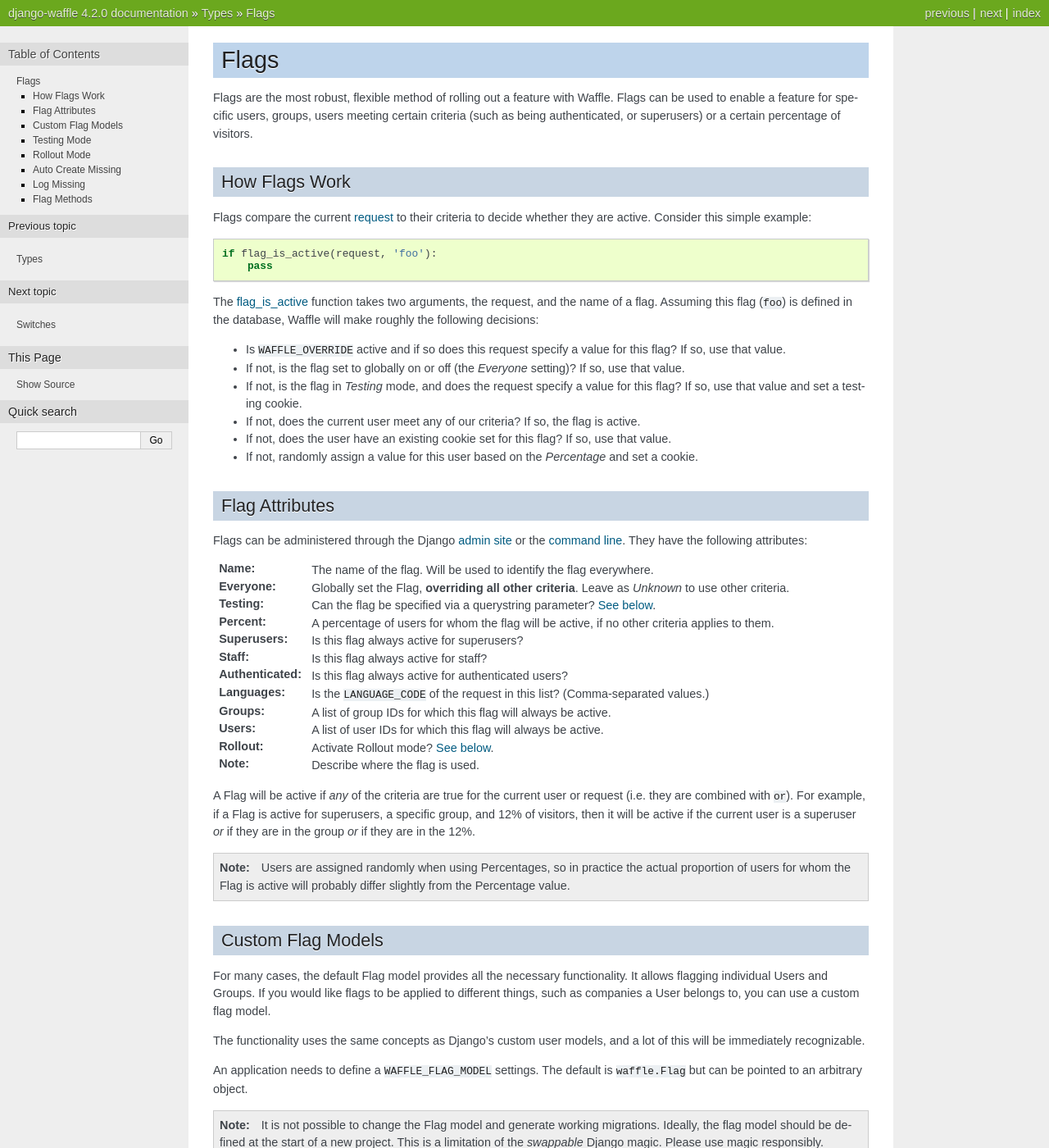
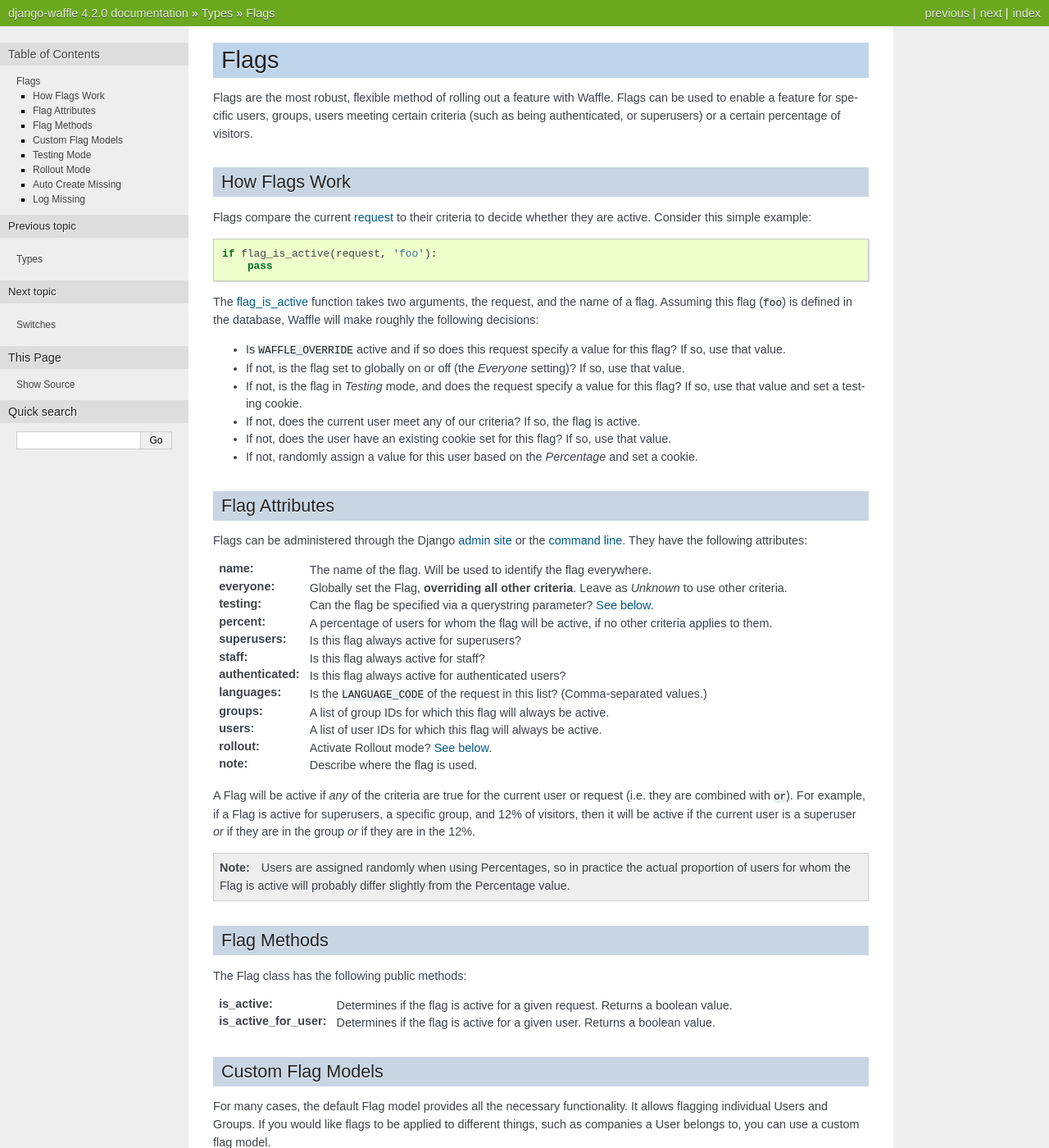
Before and after one commit to jazzband/django-waffle, a Sphinx documentation site: the page built from docs/types/flag.rst, in a window 1280 px wide and 1400 px high. Shown: the whole window at 82% size. Built offline with Sphinx 7.4.7, drawn with Linux system fonts in a browser that asks for light colours; some of the changed text lies outside the part shown.

Commit message:
format: typos and restructuring

```diff
--- a/docs/types/flag.rst
+++ b/docs/types/flag.rst
@@ -43,33 +43,33 @@
 Flags can be administered through the Django `admin site`_ or the
 :ref:`command line <usage-cli>`. They have the following attributes:
 
-:Name:
+:name:
     The name of the flag. Will be used to identify the flag everywhere.
-:Everyone:
+:everyone:
     Globally set the Flag, **overriding all other criteria**. Leave as
     *Unknown* to use other criteria.
-:Testing:
+:testing:
     Can the flag be specified via a querystring parameter? :ref:`See
     below <types-flag-testing>`.
-:Percent:
+:percent:
     A percentage of users for whom the flag will be active, if no other
     criteria applies to them.
-:Superusers:
+:superusers:
     Is this flag always active for superusers?
-:Staff:
+:staff:
     Is this flag always active for staff?
-:Authenticated:
+:authenticated:
     Is this flag always active for authenticated users?
-:Languages:
+:languages:
     Is the ``LANGUAGE_CODE`` of the request in this list?
     (Comma-separated values.)
-:Groups:
+:groups:
     A list of group IDs for which this flag will always be active.
-:Users:
+:users:
     A list of user IDs for which this flag will always be active.
-:Rollout:
+:rollout:
     Activate Rollout mode? :ref:`See below <types-flag-rollout>`.
-:Note:
+:note:
     Describe where the flag is used.
 
 A Flag will be active if *any* of the criteria are true for the current
@@ -84,6 +84,16 @@
     Users are assigned randomly when using Percentages, so in practice
     the actual proportion of users for whom the Flag is active will
     probably differ slightly from the Percentage value.
+
+Flag Methods
+============
+
+The Flag class has the following public methods:
+
+:is_active:
+    Determines if the flag is active for a given request. Returns a boolean value.
+:is_active_for_user:
+    Determines if the flag is active for a given user. Returns a boolean value.
 
 
 .. _types-flag-custom-model:
```
Also changed, not shown: other parts of docs/types/flag.rst (+0 -11 lines), docs/types/sample.rst (+14 -13 lines), docs/types/switch.rst (+13 -13 lines), docs/usage/index.rst (+0 -12 lines).
